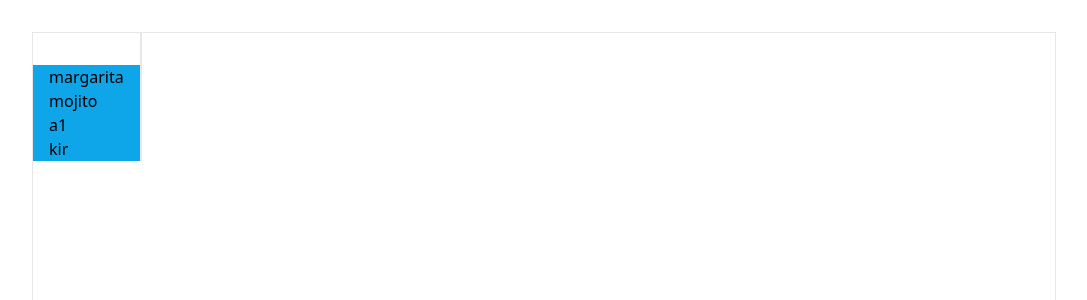
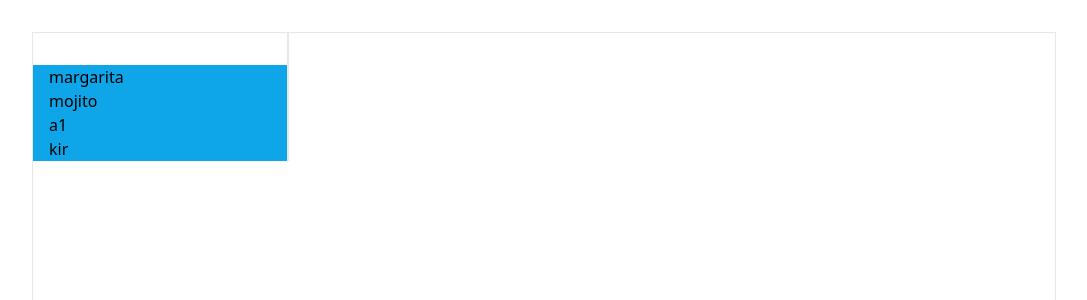
Before and after one commit to denis-yas/maxbit-test, a Nuxt app: page / in a window 1280 px wide. Shown: the top 300 px of the page, without its empty margins (96-1183 px from the left). Built offline with nearby package versions, Linux system fonts and the light colour scheme.

Commit message:
app styles

```diff
--- a/app.vue
+++ b/app.vue
@@ -5,8 +5,8 @@ import CocktailsList from './components/cocktails-list.vue';
 <template>
   <div class="max-w-[1024px] m-auto mt-8 min-h-screen border">
     <div class="flex">
-      <cocktails-list class="pt-8 border-r-2" />
-      <NuxtPage class="pt-8 pl-8 flex-grow" />
+      <cocktails-list class="pt-8 border-r-2 w-64 flex-shrink-0" />
+      <NuxtPage class="pt-8 pl-8 pr-8 flex-grow" />
     </div>
   </div>
 </template>
```
